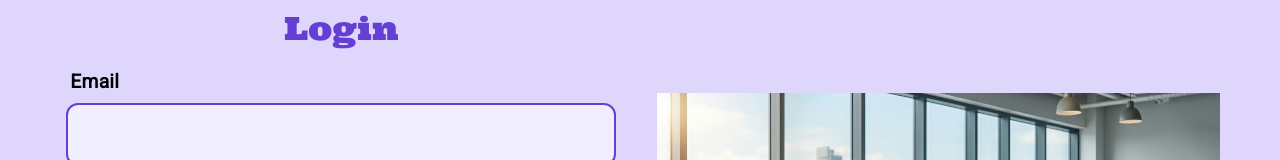
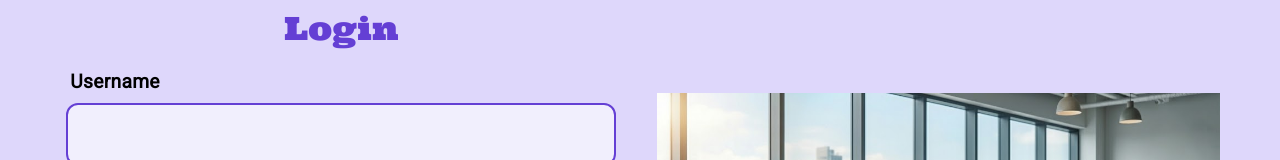
Before and after one commit to morielsh57/FixFlow, a React (Create React App) app in the folder FrontEnd/: page /auth/login in a window 1280 px wide. Shown: the part 313-473 px from the top of the page. Built offline with nearby package versions, Linux system fonts and the light colour scheme.

Commit message:
Change Email to Username account

```diff
--- a/FrontEnd/src/app/auth/login/Login.tsx
+++ b/FrontEnd/src/app/auth/login/Login.tsx
@@ -14,7 +14,7 @@ const Picture = () => {
     );
 };
 type LoginFormData = {
-    email: string;
+    Username: string;
     password: string;
 };
 
@@ -41,20 +41,20 @@ const Login = () => {
                         <h1>Login</h1>
                     </div>
                     <form className="login-form" onSubmit={handleSubmit(onSubmit)}>
-                        {/* Email Field */}
+                        {/* Username Field */}
                         <div className="input-group">
-                            <label>Email</label>
+                            <label>Username</label>
                             <input
-                                type="email"
-                                {...register('email', {
-                                    required: 'Email is required',
-                                    pattern: {
-                                        value: /^\S+@\S+$/i,
-                                        message: 'Invalid email address',
+                                type="text"
+                                {...register('Username', {
+                                    required: 'Username is required',
+                                    minLength: {
+                                        value: 3,
+                                        message: 'Username must be at least 3 characters',
                                     },
                                 })}
                             />
-                            {errors.email && <p className="error-text">{errors.email.message}</p>}
+                            {errors.Username && <p className="error-text">{errors.Username.message}</p>}
                         </div>
 
                         <div className="input-group password-group">
```
